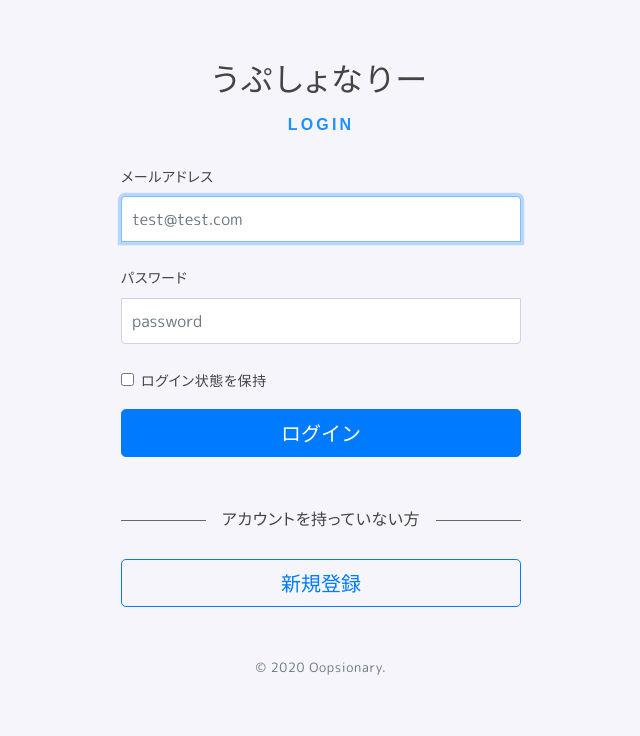
After one commit to Toshihisa-Handa/ooptionary, a PHP site: page /login.html in a window 1280 px wide. The commit adds this page. Shown: the top 736 px of the page, without its empty margins (319-959 px from the left). Run offline with PHP 8.4, Linux system fonts and the light colour scheme.

Commit message:
ログインページ追加

```diff
--- /dev/null
+++ b/css/login.css
@@ -0,0 +1,106 @@
+body {
+  position: relative;
+  display: -ms-flexbox;
+  display: flex;
+  align-items: center;
+  justify-content: center;
+  height: 100%;
+  min-height: 100%;
+  padding: 60px 0;
+  font-family: "M PLUS Rounded 1c", sans-serif;
+  line-height: 1.6;
+  color: #444;
+  letter-spacing: 0.04em;
+  background-color: #f5f5fb;
+  font-feature-settings: "palt";
+  -webkit-font-smoothing: antialiased;
+  -ms-flex-align: center;
+}
+
+.form-content {
+  width: 100%;
+  max-width: 430px;
+  padding: 0 15px;
+  margin: 0 auto;
+}
+
+.form-login {
+  margin: 0 0 50px;
+}
+
+.form-login .checkbox {
+  font-weight: 400;
+}
+
+.form-login .form-control {
+  position: relative;
+  box-sizing: border-box;
+  height: auto;
+  padding: 10px;
+  font-size: 16px;
+}
+
+.form-login .form-control:focus {
+  z-index: 2;
+}
+
+.form-login input[type="email"] {
+  margin-bottom: -1px;
+  border-bottom-right-radius: 0;
+  border-bottom-left-radius: 0;
+}
+
+.form-login input[type="password"] {
+  margin-bottom: 10px;
+  border-top-left-radius: 0;
+  border-top-right-radius: 0;
+}
+
+/* original */
+.login-title {
+  margin: 0 0 26px;
+  text-align: center;
+  letter-spacing: 0.2em;
+}
+
+.login-title--ja {
+  margin: 0 0 14px;
+}
+
+.login-title--en {
+  display: block;
+  font-family: "Montserrat", sans-serif;
+  font-weight: 700;
+  color: #1e90ff;
+  text-transform: uppercase;
+}
+
+.form-group {
+  margin: 0 0 24px;
+}
+
+.form-label {
+  font-size: 14px;
+}
+
+.title-border {
+  display: flex;
+  align-items: center;
+  margin: 0 0 26px;
+}
+
+.title-border:before,
+.title-border:after {
+  flex-grow: 1;
+  height: 1px;
+  content: "";
+  background-color: #666;
+}
+
+.title-border:before {
+  margin-right: 1rem;
+}
+
+.title-border:after {
+  margin-left: 1rem;
+}
--- /dev/null
+++ b/login.html
@@ -0,0 +1,43 @@
+<!DOCTYPE html>
+<html lang="ja">
+<head>
+    <meta charset="UTF-8">
+    <meta name="viewport" content="width=device-width, initial-scale=1.0">
+    <title>ログイン | うぷしょなりー</title>
+    <link rel="stylesheet" href="https://stackpath.bootstrapcdn.com/bootstrap/4.5.0/css/bootstrap.min.css" integrity="sha384-9aIt2nRpC12Uk9gS9baDl411NQApFmC26EwAOH8WgZl5MYYxFfc+NcPb1dKGj7Sk" crossorigin="anonymous">
+    <link href="https://fonts.googleapis.com/css2?family=M+PLUS+Rounded+1c:wght@400;500;700&display=swap" rel="stylesheet">
+    <link rel="stylesheet" href="css/login.css">
+</head>
+<body>
+    <div class="form-content">
+        <form class="form-login" action="">
+            <div class="login-title">
+                <h1 class="h2 login-title--ja">うぷしょなりー</h1>
+                <span class="login-title--en">Login</span>
+            </div>
+            <div class="form-group">
+                <label for="inputEmail" class="form-label">メールアドレス</label>
+                <input type="email" id="inputEmail" class="form-control" placeholder="test@test.com" required autofocus>
+            </div>
+            <div class="form-group">
+                <label for="inputPassword" class="form-label">パスワード</label>
+                <input type="password" id="inputPassword" class="form-control" placeholder="password" required>
+            </div>
+            <div class="form-check mb-3">
+                <input class="form-check-input" type="checkbox" value="remember-me" id="rememberCheck">
+                <label class="form-check-label form-label" for="rememberCheck">ログイン状態を保持</label>
+            </div>
+            <button class="btn btn-lg btn-primary btn-block" type="submit">ログイン</button>
+        </form>
+
+        <form class="form-login" action="">
+            <div class="title-border">アカウントを持っていない方</div>
+            <button class="btn btn-lg btn-outline-primary btn-block" type="submit">新規登録</button>
+        </form>
+        <small class="d-block text-muted text-center">&copy; 2020 Oopsionary.</small>
+    </div>
+
+    <script src="https://code.jquery.com/jquery-3.5.1.slim.min.js" integrity="sha384-DfXdz2htPH0lsSSs5nCTpuj/zy4C+OGpamoFVy38MVBnE+IbbVYUew+OrCXaRkfj" crossorigin="anonymous"></script>
+    <script src="https://stackpath.bootstrapcdn.com/bootstrap/4.5.0/js/bootstrap.bundle.min.js" integrity="sha384-1CmrxMRARb6aLqgBO7yyAxTOQE2AKb9GfXnEo760AUcUmFx3ibVJJAzGytlQcNXd" crossorigin="anonymous"></script>
+</body>
+</html>
```
Also changed, not shown: css/top_style.css (+93 -58 lines), index.html (+24 -17 lines).
